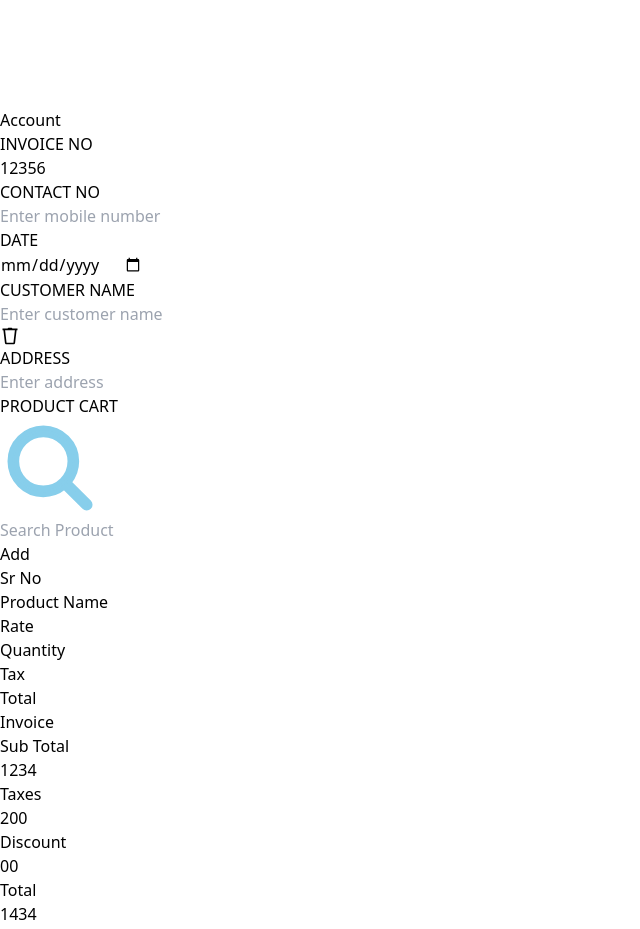
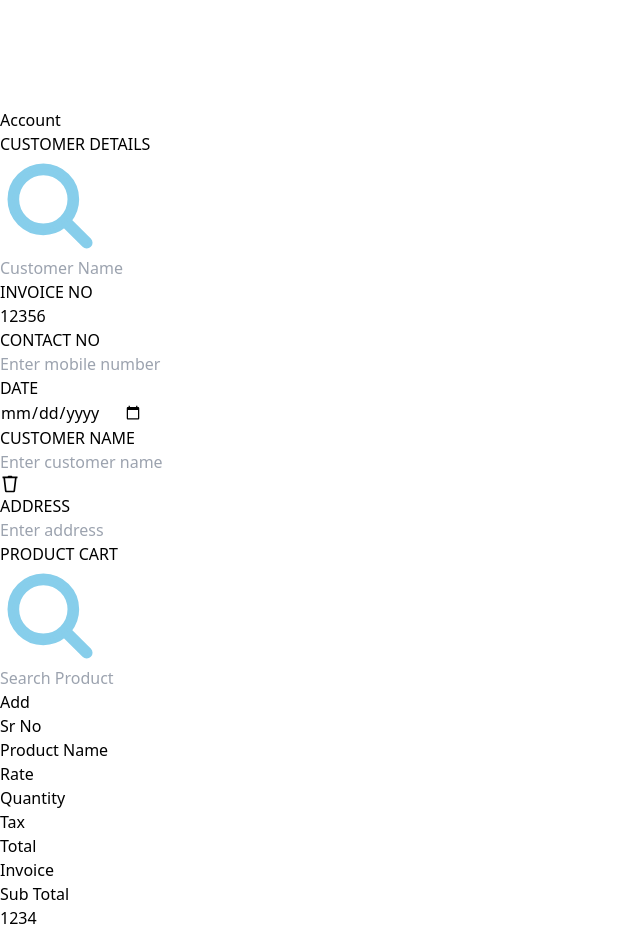
Before and after one commit to santoshjogdand/cloudbill, a React (Vite) app: page /Invoice in a window 1280 px wide. Shown: the part 3660-4589 px from the top of the page, without its empty margins (0-640 px from the left). Built offline with nearby package versions, Linux system fonts and the light colour scheme.

Commit message:
Customer done

```diff
--- a/src/components/Invoice/Invoice.jsx
+++ b/src/components/Invoice/Invoice.jsx
@@ -17,6 +17,22 @@ const Invoice = () => {
   return (
     <div className='main w-full h-full bg-blue-100 flex'>
       <div className='left w-[55vw] h-full'>
+        <div className='customer'>
+          <div className='title flex justify-between mt-5 px-10'>
+            <div>CUSTOMER DETAILS</div>
+            <div className="customer_number relative w-full max-w-xs">
+              <img
+                src="../src/assets/search.svg"
+                alt="search"
+                className="absolute left-3 top-1/2 transform -translate-y-1/2 w-4 h-4 text-gray-400"
+              />
+              <input
+                type="text"
+                placeholder="Customer Name"
+                className="pl-10 p-2 border border-gray-300 rounded w-full outline-none text-sm text-gray-700 focus:ring-1 focus:ring-blue-400"
+              />
+            </div>
+          </div>
           <div className='customer_info flex justify-between mt-10 px-10'>
             <div className='customer_info_left h-[20vh] w-[23vw] bg-white rounded-lg'>
               <div className='c_name_contact flex justify-between mt-2 text-sm px-4'>
@@ -85,7 +101,10 @@ const Invoice = () => {
               </div>
             </div>
           </div>
+        </div>
+
         <div className='separating_line border-t border-gray-400 my-3'></div>
+
         <div className='Product_details'>
           <div className='title flex justify-between px-10'>
             <div className='ptitle text-base'>PRODUCT CART</div>
@@ -120,6 +139,7 @@ const Invoice = () => {
           </div>
         </div>
       </div>
+
       <div className='right w-[31vw] h-full bg-gray-50'>
         <div className='detail_payment mt-5 px-5'>
           <div className="title text-xl my-3">Invoice</div>
```
Lines whose indentation alone changed are shown as unchanged.
